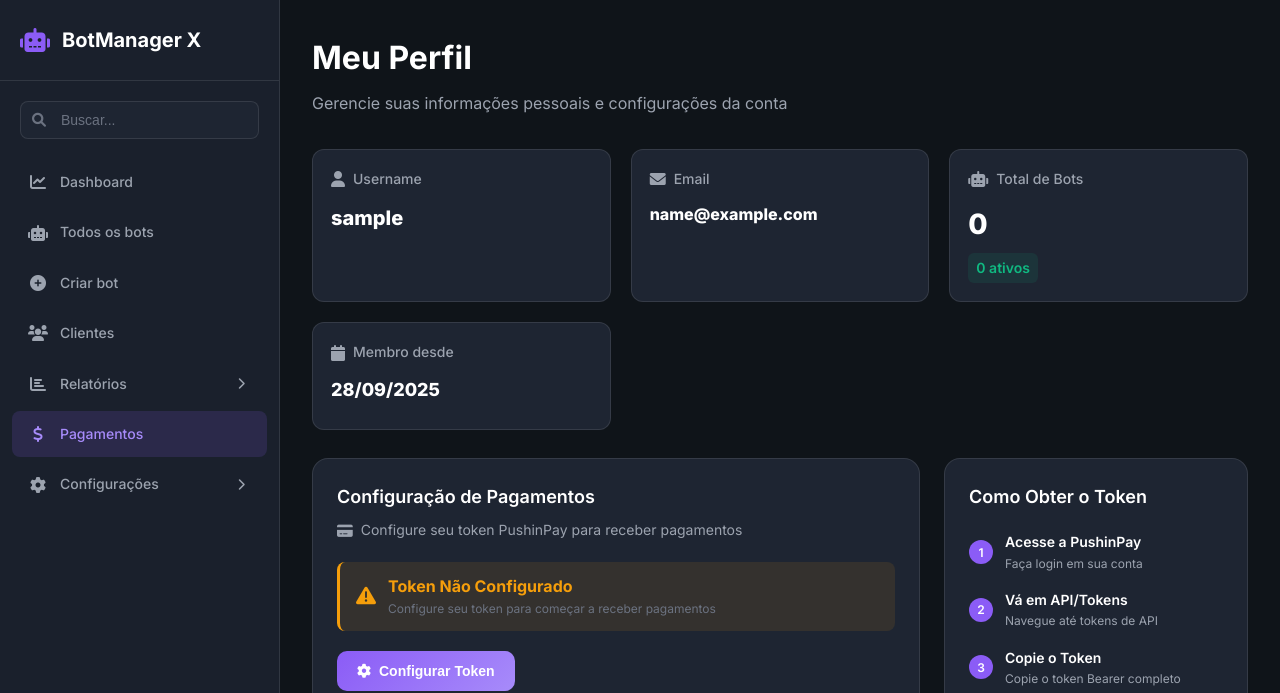
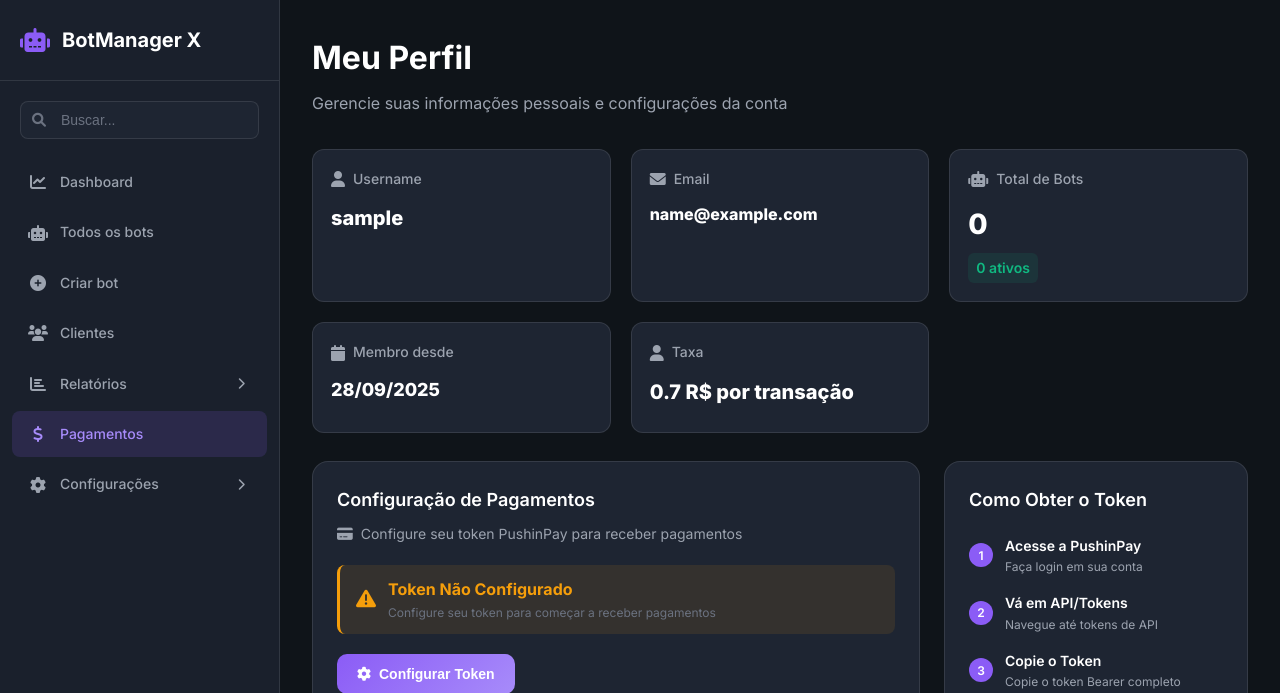
Before and after one commit to FernandoJMartins/BotManager, a Flask app: page /auth/profile in a window 1280 px wide. Shown: the top 693 px of the page. Run offline with Flask 3, Linux system fonts and the light colour scheme; the visitor is signed in with stand-in values (Sample User, id 1); data that the repository does not hold is empty; some libraries are stand-ins or nearby versions.

Commit message:
feat: fee on user info frontend

```diff
--- a/src/api/routes/auth.py
+++ b/src/api/routes/auth.py
@@ -117,7 +117,8 @@ def profile():
         'email': current_user.email,
         'created_at': current_user.created_at.isoformat(),
         'active_bots': current_user.get_active_bots_count(),
-        'total_bots': len(current_user.bots)
+        'total_bots': len(current_user.bots),
+        'fee': current_user.fee,
     }
 
     if request.is_json:
--- a/src/templates/auth/profile.html
+++ b/src/templates/auth/profile.html
@@ -57,6 +57,18 @@ endblock %} {% block content %}
     </div>
     <div class="stat-value" style="font-size: 18px">
       {{ current_user.created_at.strftime('%d/%m/%Y') }}
+    </div>
+  </div>
+
+  <div class="stat-card">
+    <div class="stat-header">
+      <span class="stat-title">
+        <i class="fas fa-user"></i>
+        Taxa
+      </span>
+    </div>
+    <div class="stat-value" style="font-size: 20px">
+      {{ current_user.fee }} R$ por transação
     </div>
   </div>
 </div>
```
